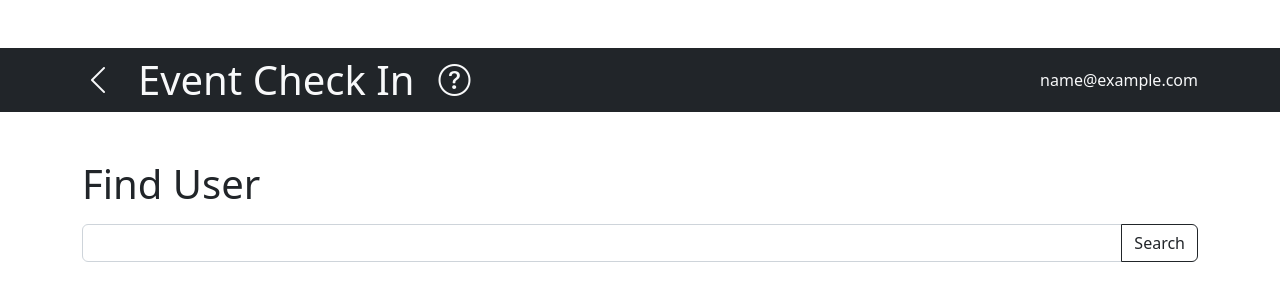
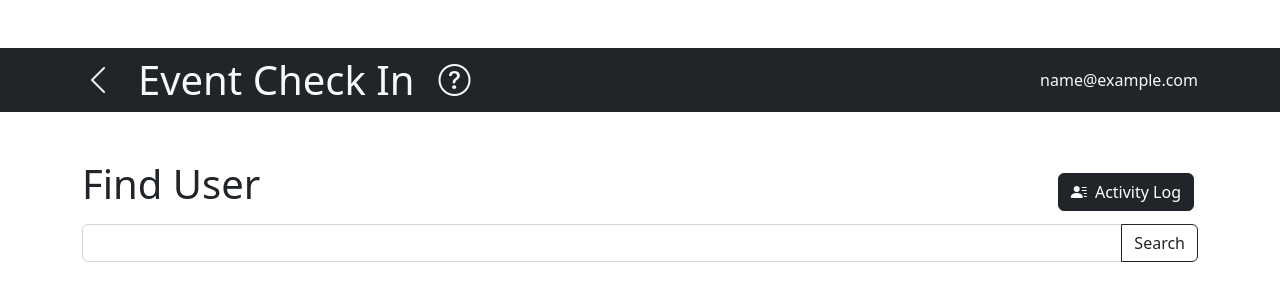
Before and after one commit to Platinum-Analytics/event-check-in, a Flask app: page /search in a window 1280 px wide. Shown: the top 301 px of the page. Run offline with Flask 2, Linux system fonts and the light colour scheme; the visitor is signed in with stand-in values (Sample User, id 1); data comes from the database, SQL or seed files in the repository; some libraries are stand-ins or nearby versions.

Commit message:
Added activity log and fixed file upload

```diff
--- a/eventCheckIn/mainControllers.py
+++ b/eventCheckIn/mainControllers.py
@@ -5,7 +5,7 @@ from sqlalchemy import or_, desc
 
 from .extensions import db, bc, timedSerializer, mail
 from .forms import CSVUpload, UserLogin, UserRegister, ChangePassword, Search
-from .models import Student, Guest, User_
+from .models import Student, Guest, User_, TimeEntryGuest, TimeEntryStudent
 from .scripts import checkString, checkInt, checkBool, checkCash
 
 
@@ -138,7 +138,8 @@ def upload():
     # Read and parse CSV Data
     rawData = form.csvData.data.read().decode().split('\n')
 
-    parsedData = [i.strip('\r').split(',') for i in rawData]
+    parsedData = [i.strip('\r').split(',') for i in rawData if i]
+    print(parsedData)
     if parsedData[0] != ["Ticket", "ID", "LAST", "MI", "FIRST", "GR", "Payment Method", "Guest YN", "Guest Ticket "
                                                                                                     "Number"]:
         flash("Invalid CSV", "danger")
@@ -147,6 +148,8 @@ def upload():
     del parsedData[0]
 
     # Clear the Student and Guest tables
+    db.session.execute(TimeEntryGuest.__table__.delete())
+    db.session.execute(TimeEntryStudent.__table__.delete())
     db.session.execute(Guest.__table__.delete())
     db.session.execute(Student.__table__.delete())
     db.session.commit()
@@ -156,7 +159,9 @@ def upload():
     guests = []
     for user in parsedData:
         if user[7] == "Y":
-            guest_ids[user[8]] = user[1]  # [guest_id : host_school_id]
+            for i in user[8].split(";"):
+                if i:
+                    guest_ids[i] = user[1]  # [guest_id : host_school_id]
 
     for user in parsedData:
         user_id = user[0]
@@ -234,3 +239,22 @@ def settings():
 
 def helpPage():
     return render_template("main/help.html")
+
+
+@login_required
+def activity_log():
+    student_log = db.session.query(TimeEntryStudent).all()
+    guest_log = db.session.query(TimeEntryGuest).all()
+
+    data = [
+        [i.student.ticket_num, i.student.last_name, i.student.first_name, "Check In" if i.is_check_in else "Check Out",
+         i.time.strftime("%r"), i.staff.split("@")[0]] for i in student_log]
+    temp_data = [
+        [i.guest.ticket_num, i.guest.last_name, i.guest.first_name, "Check In" if i.is_check_in else "Check Out",
+         i.time.strftime("%r"), i.staff.split("@")[0]] for i in guest_log]
+
+    data.extend(temp_data)
+    data.sort(key=lambda e: e[4], reverse=True)
+    print(data)
+
+    return render_template("main/activity_log.html", data=data)
--- a/eventCheckIn/models.py
+++ b/eventCheckIn/models.py
@@ -41,9 +41,6 @@ class Student(Attendee):  # PHS Student
         super().__init__(ticket_num, first_name, last_name, is_cash, check_num)
         self.school_id = school_id
         self.has_guest = has_guest
-
-    def __str__(self):
-        return f"{self.ticket_num},{self.school_id},{self.first_name},{self.last_name},{'Y' if self.guests else 'N'},"
 
 
 class Guest(Attendee):  # Non-PHS Student
--- a/eventCheckIn/routes.py
+++ b/eventCheckIn/routes.py
@@ -16,6 +16,7 @@ mainBP.add_url_rule("/home", "home", mainControllers.home)
 mainBP.add_url_rule("/settings", "settings", mainControllers.settings, methods=["GET", "POST"])
 mainBP.add_url_rule("/search", "search", mainControllers.search, methods=["GET", "POST"])
 mainBP.add_url_rule("/help", "help", mainControllers.helpPage)
+mainBP.add_url_rule("/activity_log", "activity_log", mainControllers.activity_log)
 
 actionBP.add_url_rule("/logout", "logout", actionControllers.logout)
 actionBP.add_url_rule("/resetDB", "resetDB", actionControllers.resetDB)
--- a/eventCheckIn/ui/templates/main/help.html
+++ b/eventCheckIn/ui/templates/main/help.html
@@ -36,6 +36,8 @@
                                 File" option on the home page and click "Choose file" to choose which file to upload
                             </p>
                             <p> The uploaded file MUST be in the following format: </p>
+
+                            <div class="table-responsive">
                                 <table class="table">
                                     <thead>
                                     <tr>
@@ -64,6 +66,7 @@
                                     </tr>
                                     </tbody>
                                 </table>
+                            </div>
                         </div>
                     </div>
                 </div>
@@ -112,6 +115,7 @@
                                 button
                             </p>
 
+                            <div class="table-responsive">
                                 <table class="table">
                                     <thead>
                                     <tr>
@@ -145,6 +149,7 @@
                     </div>
                 </div>
             </div>
+        </div>
     </section>
 
     <script src="{{ url_for("static", filename="js/help.js") }}"></script>
--- a/eventCheckIn/ui/templates/main/search.html
+++ b/eventCheckIn/ui/templates/main/search.html
@@ -7,7 +7,20 @@
 {% block content %}
     <section class="my-5">
         <div class="container">
-            <p class="h1 my-3">Find User</p>
+            <div class="d-flex justify-content-between align-items-center">
+                <div class="d-flex flex-column mb-3">
+                    <p class="h1 m-0">Find User</p>
+                </div>
+                <div class="d-flex">
+                    <a href="{{ url_for("main.activity_log") }}" class="btn btn-dark mx-1">
+                        <i class="bi bi-person-lines-fill me-0 me-md-1"></i>
+                        <span class="d-none d-md-inline">Activity Log</span>
+                    </a>
+                </div>
+            </div>
+
+
+
             <form method="POST">
                 {{ form.hidden_tag() }}
                 <div class="form-group">
--- a/eventCheckIn/ui/templates/main/upload.html
+++ b/eventCheckIn/ui/templates/main/upload.html
@@ -14,6 +14,8 @@
                     {{ form.csvData(class="form-control") }}
                     <input class="btn btn-outline-dark" type="submit" value="Upload">
                 </div>
+                <small class="form-text text-muted"><span class="fw-bold">Warning:</span> Uploading a file will permanently delete all uploaded data; Please
+                    download all data before uploading a file</small>
             </form>
         </div>
     </section>
```
Also changed, not shown: eventCheckIn/ui/templates/main/activity_log.html (added, +35 -0 lines). Lines whose indentation alone changed are shown as unchanged.
